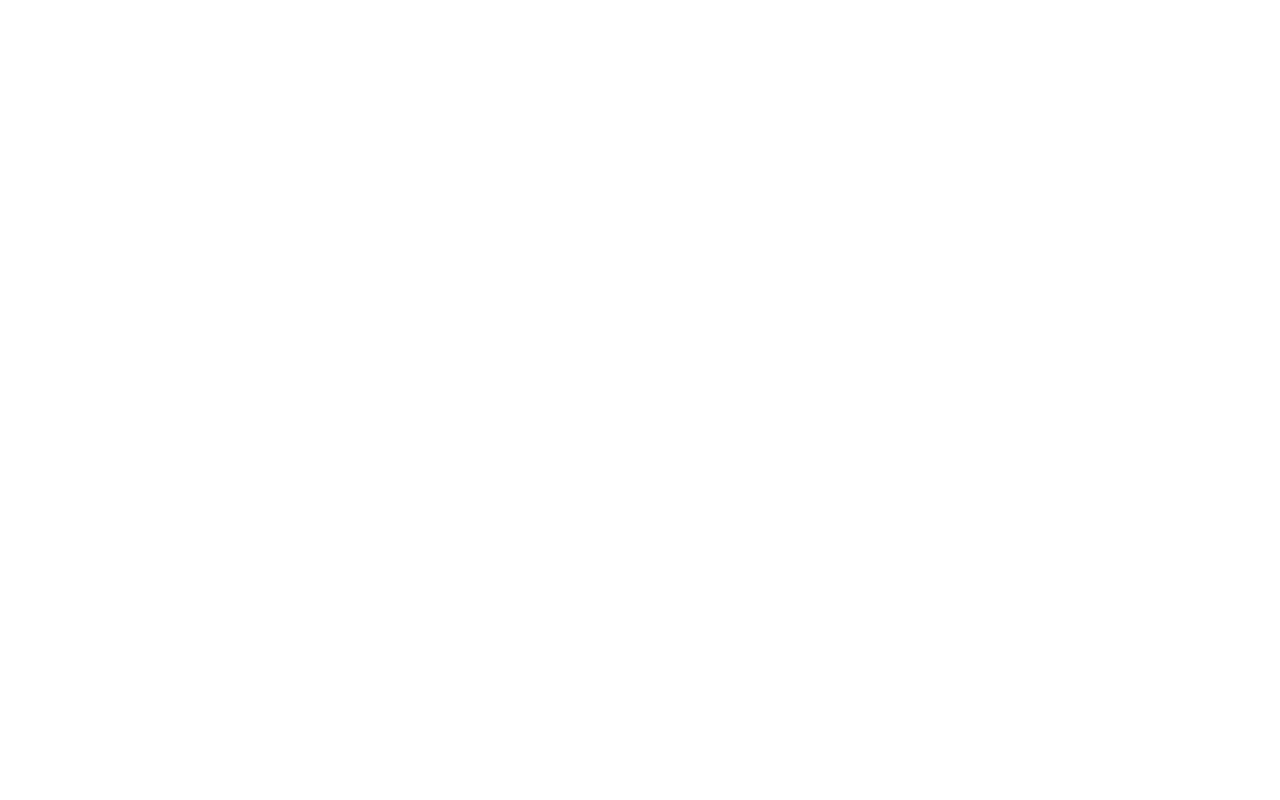
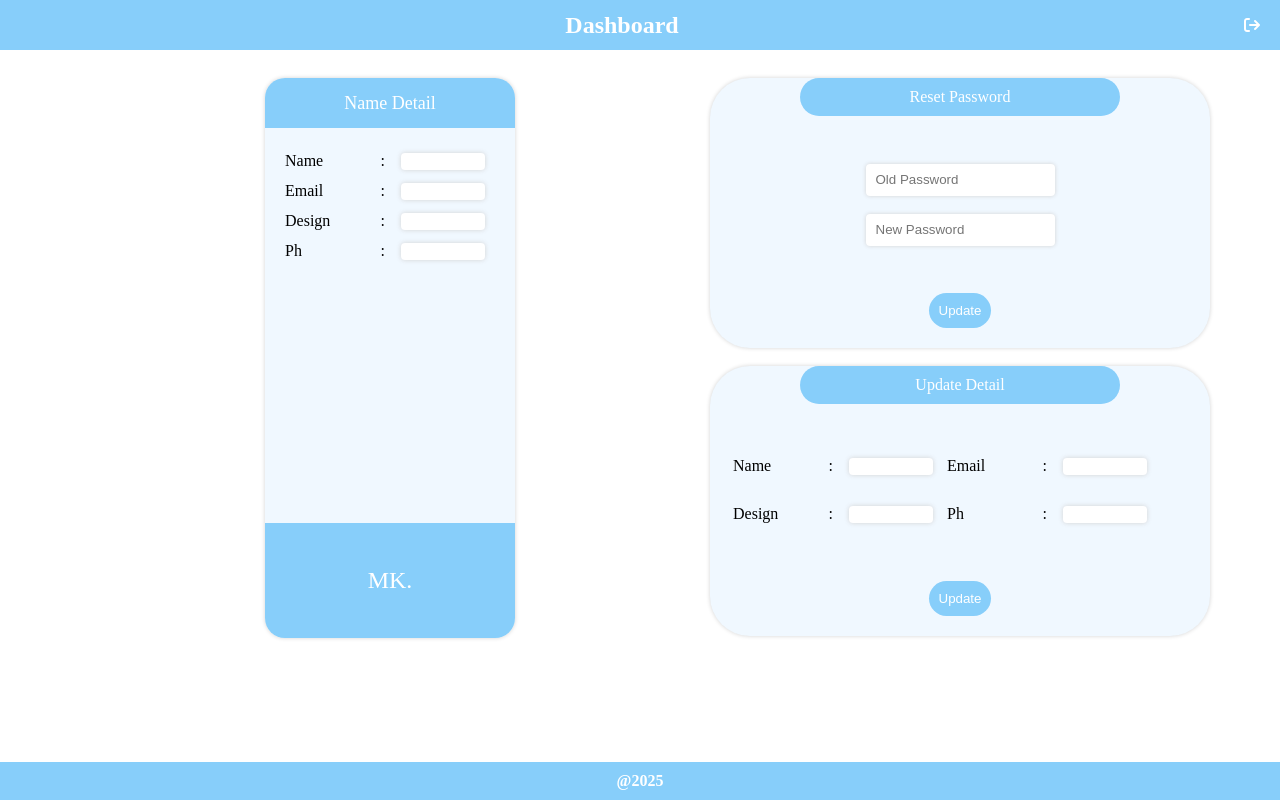
Before and after one commit to Lohitaksha2425/DashboardTask, a plain HTML site: page dashboard.html in a window 1280 px wide. Drawn offline with Linux system fonts and the light colour scheme.

Commit message:
Dashboard

```diff
--- a/dashboard.html
+++ b/dashboard.html
@@ -1,7 +1,25 @@
 <!DOCTYPE html>
 <html>
     <head>
-        <div>
+        <link rel="Stylesheet" href="../styles/dashboard.css">
+        <link href="https://cdnjs.cloudflare.com/ajax/libs/font-awesome/6.0.0/css/all.min.css" rel="stylesheet">
+    </head>
+    <body class="body">
+        <div class="backgrounddash">
+            <h2 class="dash">Dashboard</h2>
+            <i class="fa-solid fa-arrow-right-from-bracket" style="color: white;margin-right: 20px;"></i>
         </div>
-    </head>
+        <div class="centercomponent">
+            <div class="namedet">
+                <iframe src="../components/namedetails.html" style="overflow: hidden;height: 576px;border: 10;width: 280px;border: 0 solid; "></iframe>
+            </div>
+            <div class="resup">
+                <iframe src="../components/reset.html" style="overflow: hidden;height: 288px;border: 10;width: 516px;border: 0 solid; "></iframe>
+                <iframe src="../components/update.html" style="overflow: hidden;height: 288px;border: 10;width: 516px;border: 0 solid; "></iframe>
+            </div>
+        </div>
+        <div class="background2025">
+            <h4 class="dash">@2025</h4>
+        </div>
+    </body>
 </html>
--- /dev/null
+++ b/styles/dashboard.css
@@ -0,0 +1,52 @@
+.body {
+  margin: 0;
+  padding: 0;
+  height: 100vh;
+  display: flex;
+  flex-direction: column;
+  justify-content: space-between;
+  background-color: white;
+}
+.backgrounddash {
+  background-color: lightskyblue;
+  margin-top: 0px;
+  height: 50px;
+  display: flex;
+  justify-content: center;
+  align-items: center;
+  width: 100%;
+  padding-bottom: 0px;
+}
+.dash {
+  margin: auto;
+  color: white;
+}
+.centercomponent {
+  display: flex;
+  background-color: white;
+  justify-content: flex-end;
+  align-items: center;
+  margin-top: 20px;
+}
+.namedet {
+  width: 38%;
+  background-color: white;
+  display: flex;
+  align-items: center;
+  justify-content: center;
+}
+.resup {
+  width: 50%;
+  background-color: white;
+  display: flex;
+  flex-direction: column;
+  align-items: center;
+  justify-content: center;
+}
+.background2025 {
+  background-color: lightskyblue;
+  width: 100%;
+  text-align: center;
+  padding: 10px 0;
+  margin-top: auto;
+}
--- a/styles/style2.css
+++ b/styles/style2.css
@@ -1,5 +1,5 @@
 .body {
-  background-color: aliceblue;
+  background-color: white;
 }
 .txt {
   color: white;
@@ -7,7 +7,7 @@
 }
 .comp {
   width: 250px;
-  height: 500px;
+  height: 560px;
   border-radius: 20px;
   margin: 0;
   padding: 0;
--- a/styles/textinput.css
+++ b/styles/textinput.css
@@ -16,4 +16,5 @@
   width: 40%;
   box-shadow: 0 0 5px lightgray;
   border: 0 solid;
+  border-radius: 4px;
 }
```
